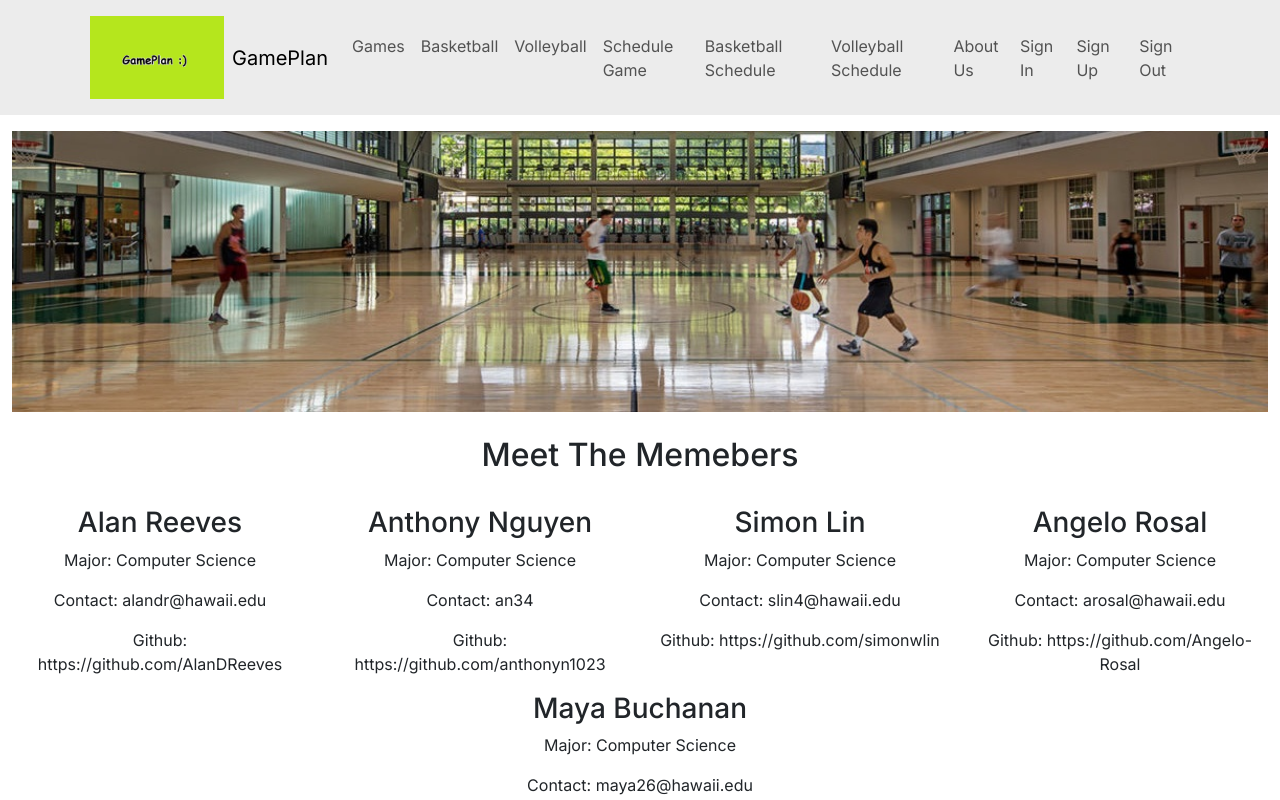
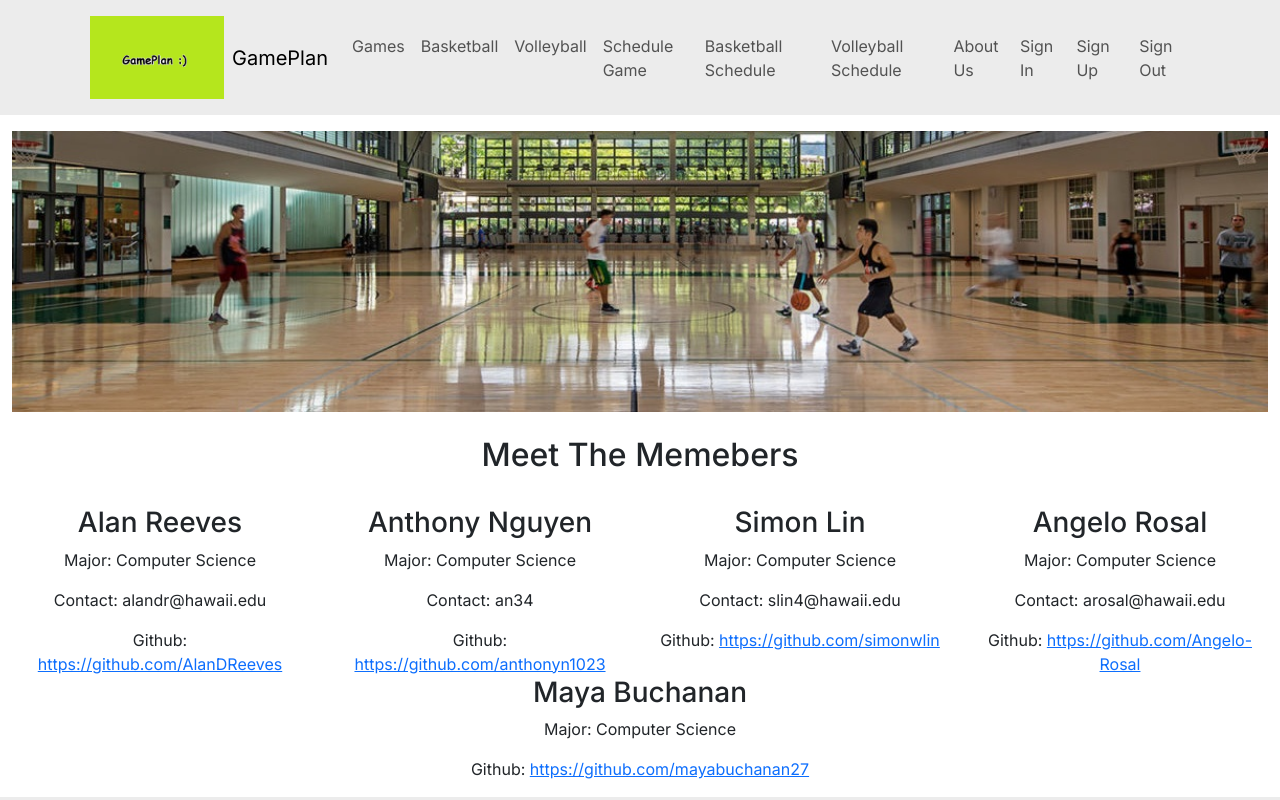
Before and after one commit to TheC-es/GamePlan, a Next.js app: page /aboutus in a window 1280 px wide. Shown: the top 800 px of the page. Built offline with nearby package versions, Linux system fonts and the light colour scheme; no server answers.

Commit message:
Update About Us page.tsx

```diff
--- a/src/app/aboutus/page.tsx
+++ b/src/app/aboutus/page.tsx
@@ -20,31 +20,50 @@ const AboutUs = () => (
           <h3>Alan Reeves</h3>
           <p>Major: Computer Science</p>
           <p>Contact: alandr@hawaii.edu</p>
-          <p>Github: https://github.com/AlanDReeves </p>
+          Github:
+          {' '}
+          <a href="https://github.com/AlanDReeves" target="_blank" rel="noopener noreferrer">
+            https://github.com/AlanDReeves
+          </a>
         </div>
         <div style={{ flex: 1 }}>
           <h3>Anthony Nguyen</h3>
           <p>Major: Computer Science</p>
           <p>Contact: an34</p>
-          <p>Github: https://github.com/anthonyn1023</p>
+          Github:
+          {' '}
+          <a href="https://github.com/anthonyn1023" target="_blank" rel="noopener noreferrer">
+            https://github.com/anthonyn1023
+          </a>
         </div>
         <div style={{ flex: 1 }}>
           <h3>Simon Lin</h3>
           <p>Major: Computer Science</p>
           <p>Contact: slin4@hawaii.edu</p>
-          <p>Github: https://github.com/simonwlin</p>
+          Github:
+          {' '}
+          <a href="https://github.com/simonwlin" target="_blank" rel="noopener noreferrer">
+            https://github.com/simonwlin
+          </a>
         </div>
         <div style={{ flex: 1 }}>
           <h3>Angelo Rosal</h3>
           <p>Major: Computer Science</p>
           <p>Contact: arosal@hawaii.edu</p>
-          <p>Github: https://github.com/Angelo-Rosal</p>
+          Github:
+          {' '}
+          <a href="https://github.com/Angelo-Rosal" target="_blank" rel="noopener noreferrer">
+            https://github.com/Angelo-Rosal
+          </a>
         </div>
         <div style={{ flex: 1 }}>
           <h3>Maya Buchanan</h3>
           <p>Major: Computer Science</p>
-          <p>Contact: maya26@hawaii.edu</p>
-          <p>Github: https://github.com/mayabuchanan27</p>
+          Github:
+          {' '}
+          <a href="https://github.com/mayabuchanan27" target="_blank" rel="noopener noreferrer">
+            https://github.com/mayabuchanan27
+          </a>
         </div>
       </Row>
     </Container>
```
